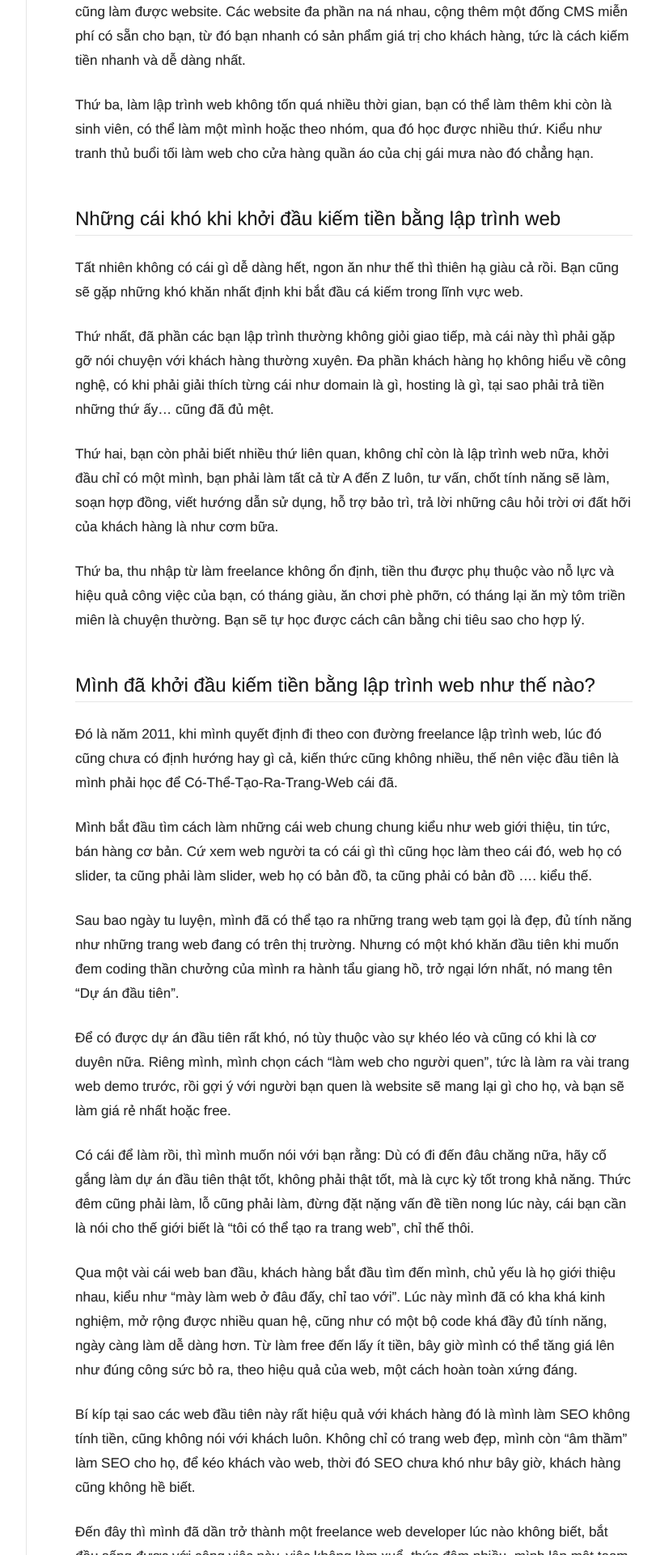
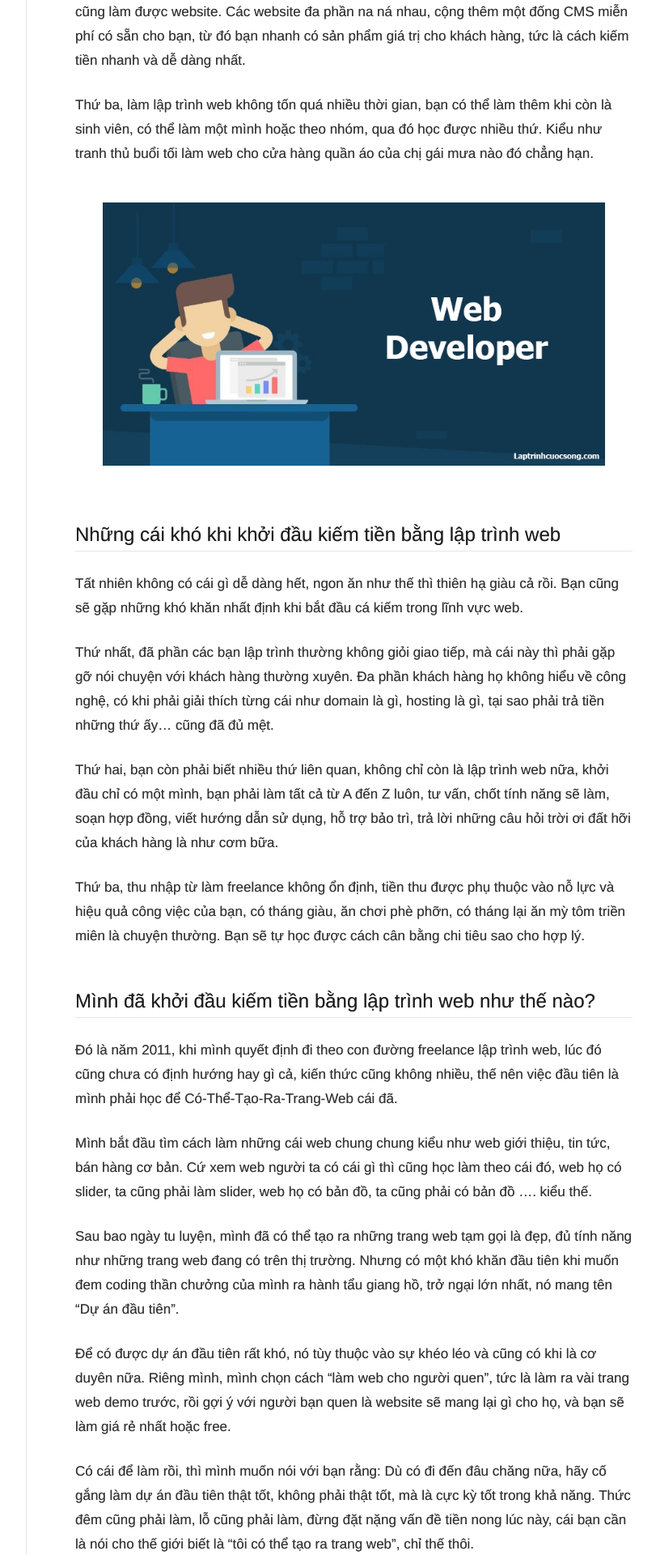
Before and after one commit to nguyentest/laptrinhcuocsong, a Jekyll site: the page built from _posts/2017-11-02-kiem-tien-bang-lap-trinh-web-nhu-the-nao.md, in a window 1280 px wide. Shown: the part 621-2541 px from the top of the page at 81% size, without its empty margins (358-1169 px from the left). Built offline with Jekyll 4.4.1, drawn with Linux system fonts in a browser that asks for light colours.

Commit message:
Update 2017-11-02-kiem-tien-bang-lap-trinh-web-nhu-the-nao.md

```diff
--- a/_posts/2017-11-02-kiem-tien-bang-lap-trinh-web-nhu-the-nao.md
+++ b/_posts/2017-11-02-kiem-tien-bang-lap-trinh-web-nhu-the-nao.md
@@ -23,6 +23,8 @@ Thứ nhất là nhu cầu người dùng cao, bạn dễ dàng có khách hàng
 Thứ hai là lập trình web tương đối dễ học, kiến thức không cần nhiều cũng có thể hành nghề code dạo kiếm cơm được rồi, thậm chí nhiều người làm theo hướng dẫn trên mạng cũng làm được website. Các website đa phần na ná nhau, cộng thêm một đống CMS miễn phí có sẵn cho bạn, từ đó bạn nhanh có sản phẩm giá trị cho khách hàng, tức là cách kiếm tiền nhanh và dễ dàng nhất.
 
 Thứ ba, làm lập trình web không tốn quá nhiều thời gian, bạn có thể làm thêm khi còn là sinh viên, có thể làm một mình hoặc theo nhóm, qua đó học được nhiều thứ. Kiểu như tranh thủ buổi tối làm web cho cửa hàng quần áo của chị gái mưa nào đó chẳng hạn.
+
+![Web developer](images/web-developer-big-banner.png)
 
 ## Những cái khó khi khởi đầu kiếm tiền bằng lập trình web
 
```
